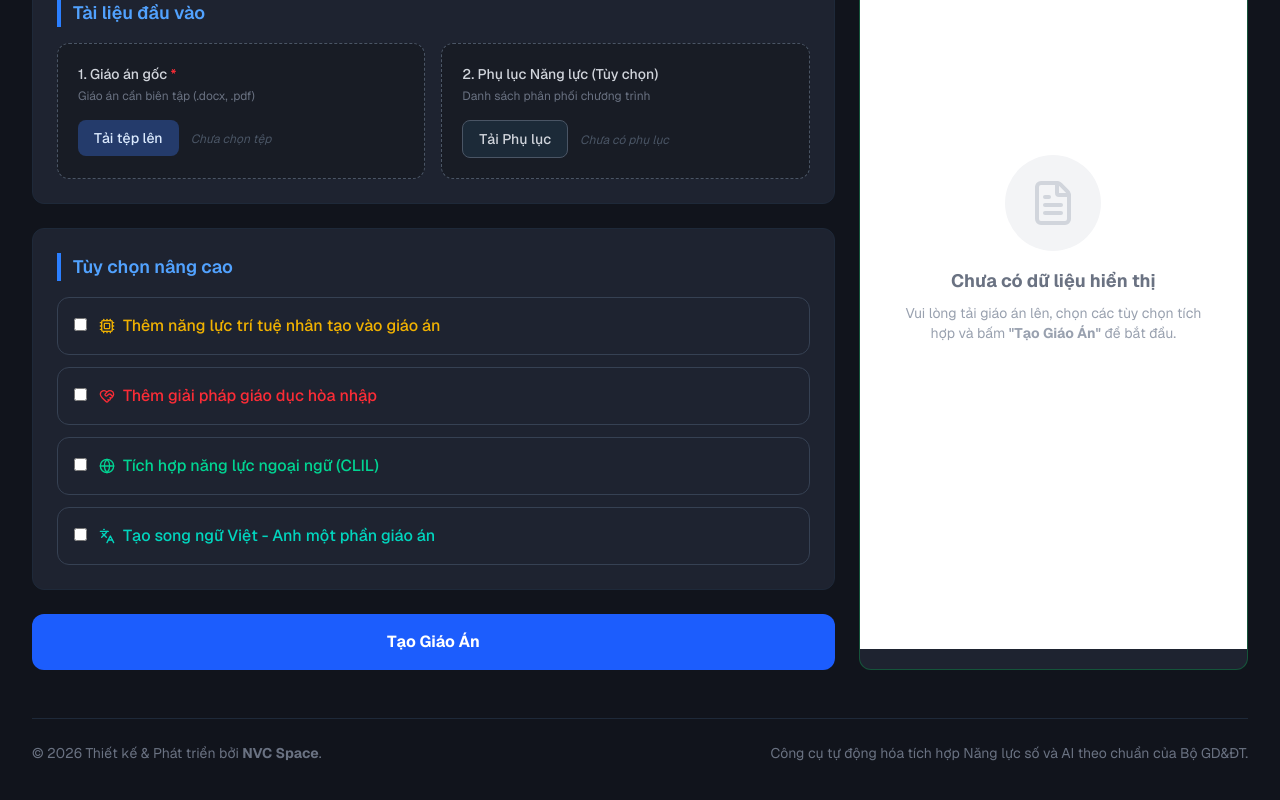
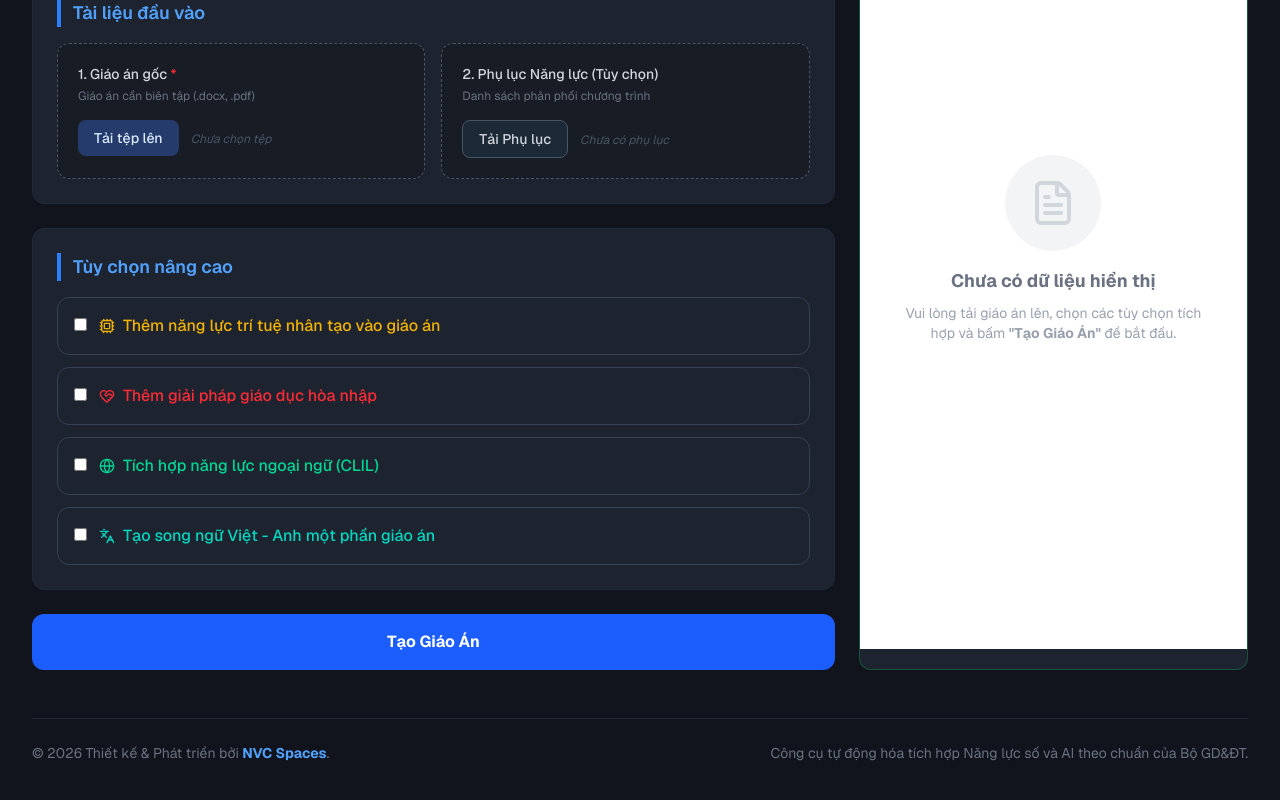
Before and after one commit to nvchienspt-maker/giao-an-NLS-AI, a Next.js app: page / in a window 1280 px wide. Shown: the part 344-1144 px from the top of the page. Built offline with nearby package versions, Linux system fonts and the light colour scheme.

Commit message:
update page.tsx to include a new feature that enhances user experience by adding a dynamic greeting based on the time of day.

```diff
--- a/app/page.tsx
+++ b/app/page.tsx
@@ -465,9 +465,26 @@ export default function Home() {
 
       <SettingsModal isOpen={isModalOpen} onClose={() => setIsModalOpen(false)} apiKey={apiKey} setApiKey={setApiKey} model={model} setModel={setModel} />
    {/* KHU VỰC CHÂN TRANG (FOOTER) */}
-      <footer className="max-w-7xl mx-auto mt-12 pt-6 border-t border-gray-800 flex flex-col md:flex-row justify-between items-center text-gray-500 text-sm pb-8">
-        <p>© {new Date().getFullYear()} Thiết kế & Phát triển bởi <b>NVC Space</b>.</p>
-        <p className="mt-2 md:mt-0">Công cụ tự động hóa tích hợp Năng lực số và AI theo chuẩn của Bộ GD&ĐT.</p>
+     <footer className="max-w-7xl mx-auto mt-12 pt-6 border-t border-gray-800 flex flex-col md:flex-row justify-between items-center text-gray-500 text-sm pb-8">
+
+        <p>
+          © {new Date().getFullYear()} Thiết kế & Phát triển bởi{" "}
+
+          <a
+            href="https://chienzz.web.app"
+            target="_blank"
+            rel="noopener noreferrer"
+            className="font-bold text-blue-400 hover:text-blue-300 hover:underline transition-colors"
+          >
+            NVC Spaces
+          </a>
+          .
+        </p>
+
+        <p className="mt-2 md:mt-0">
+          Công cụ tự động hóa tích hợp Năng lực số và AI theo chuẩn của Bộ GD&ĐT.
+        </p>
+
       </footer>
 
       <SettingsModal isOpen={isModalOpen} onClose={() => setIsModalOpen(false)} apiKey={apiKey} setApiKey={setApiKey} model={model} setModel={setModel} />
```
